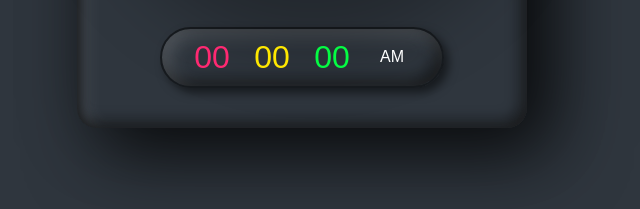
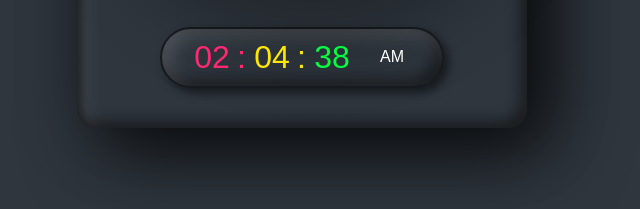
Before and after one commit to Bellion102/Bellion102.github.io, a plain HTML site: page index.html in a window 1280 px wide. Shown: the part 563-772 px from the top of the page, 338-978 px from the left. Drawn offline with Linux system fonts and the light colour scheme.

Commit message:
Add files via upload

```diff
--- a/index.html
+++ b/index.html
@@ -31,7 +31,7 @@
             <span style="--i:12;"><b>12</b></span>
         </div>
         <div id="time">
-            <div id="hour" style="--clr:#ff2972;">00</div>
+            <div id="hours" style="--clr:#ff2972;">00</div>
             <div id="minutes" style="--clr:#fee800;">00</div>
             <div id="seconds" style="--clr:#04fc43;">00</div>
             <div id="ampm">AM</div>
@@ -52,6 +52,31 @@
             mn.style.transform = `rotateZ(${mm}deg)`;
             sc.style.transform = `rotateZ(${ss}deg)`;
         } )
+
+        let hours = document.getElementById('hours');
+        let minutes = document.getElementById('minutes');
+        let seconds = document.getElementById('seconds');
+        let ampm = document.getElementById('ampm');
+
+        let h = new Date().getHours();
+        let m = new Date().getMinutes();
+        let s = new Date().getSeconds();
+
+        let am = h >= 12 ? "PM" : "AM";
+
+        if ( h > 12){
+            h = h - 12;
+        }
+
+        h = ( h < 10) ? "0" + h : h
+        m = ( m < 10) ? "0" + m : m
+        s = ( s < 10) ? "0" + s : s
+
+        hours.innerHTML = h;
+        minutes.innerHTML = m;
+        seconds.innerHTML = s;
+        ampm.innerHTML = am;
+
     </script>
 </body>
 </html>
--- a/style.css
+++ b/style.css
@@ -141,7 +141,7 @@ body
     border: 2px solid rgba(0,0,0,0.5);
     border-radius: 40px;
     box-shadow: 5px 5px 10px rgba(0,0,0,0.5),
-    inset 5px 5px 20px rgba(255, 255, 255, 0.2),
+    inset 5px 5px 20px rgba(255,255,255,0.2),
     inset -5px -5px 15px rgba(0,0,0,0.75);
 
 }
@@ -153,8 +153,8 @@ body
     font-weight: 500;
     color:var(--clr)
 }
-#time div:nth-child(1)::ofter,
-#time div:nth-child(2)::ofter
+#time div:nth-child(1)::after,
+#time div:nth-child(2)::after
 {
     content: ':';
     position: absolute;
@@ -168,7 +168,7 @@ body
     align-items: center;
     color: #fff;
 }
-#time div:nth-child(2)::ofter
+#time div:nth-child(2)::after
 {
     animation: animate 1s steps(1) infinite;
 }
```
